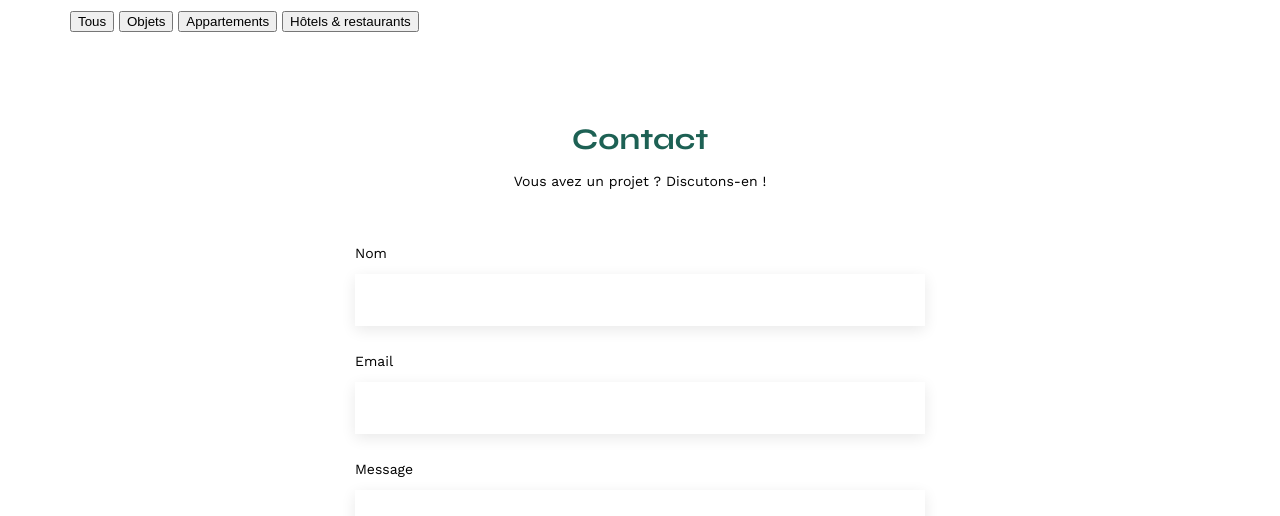
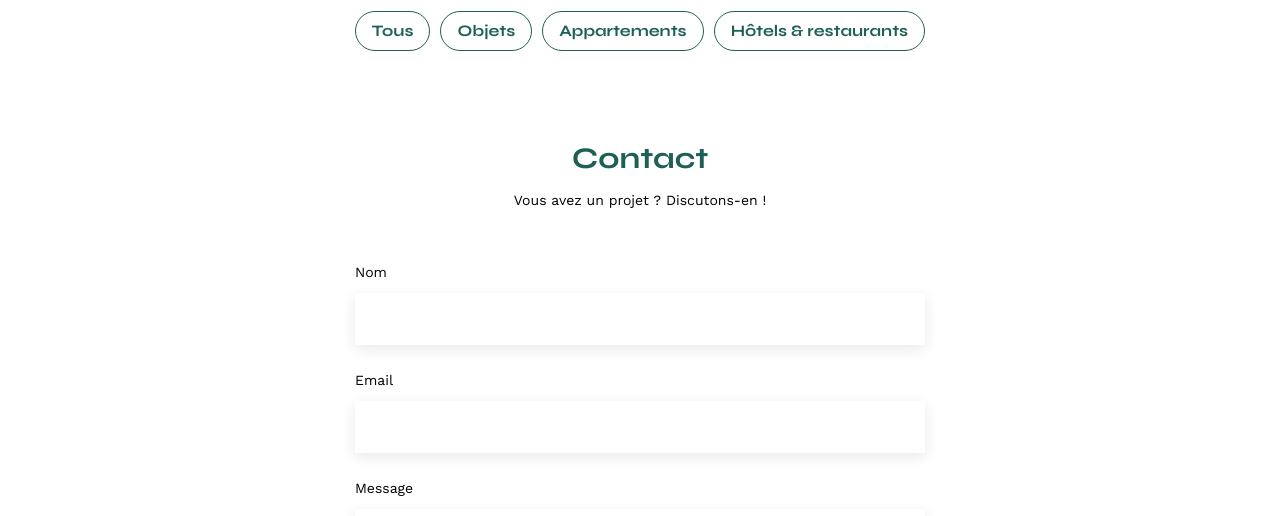
Before and after one commit to Arryyl/ProjetSophieBruel-3, a plain HTML site: page FrontEnd/index.html in a window 1280 px wide. Shown: the part 584-1100 px from the top of the page. Drawn offline with nearby package versions, Linux system fonts and the light colour scheme; no server answers.

Commit message:
css boutons

```diff
--- a/FrontEnd/assets/style.css
+++ b/FrontEnd/assets/style.css
@@ -204,6 +204,30 @@ li:hover {
   text-align: center;
   margin-bottom: 1em;
 }
+.filtres {
+  display: flex;
+  justify-content: center;
+  gap: 10px;
+  box-sizing: border-box;
+}
+.filtre {
+  width: auto;
+  height: 40px;
+  border: 1px solid #1d6154;
+  border-radius: 60px;
+  background-color: white;
+  font-family: "Syne";
+  font-weight: 700;
+  font-size: 16px;
+  text-align: center;
+  color: #1d6154;
+  padding-right: 1em;
+  padding-left: 1em;
+}
+.filtre:hover {
+  background-color: #1d6154;
+  color: white;
+}
 .gallery {
   width: 100%;
   display: grid;
--- a/FrontEnd/index.html
+++ b/FrontEnd/index.html
@@ -53,11 +53,11 @@
       <section id="portfolio">
         <h2>Mes Projets</h2>
 
-        <div>
-          <button>Tous</button>
-          <button>Objets</button>
-          <button>Appartements</button>
-          <button>Hôtels & restaurants</button>
+        <div class="filtres">
+          <button class="filtre">Tous</button>
+          <button class="filtre">Objets</button>
+          <button class="filtre">Appartements</button>
+          <button class="filtre">Hôtels & restaurants</button>
         </div>
         <br /><br /><br />
 
```
